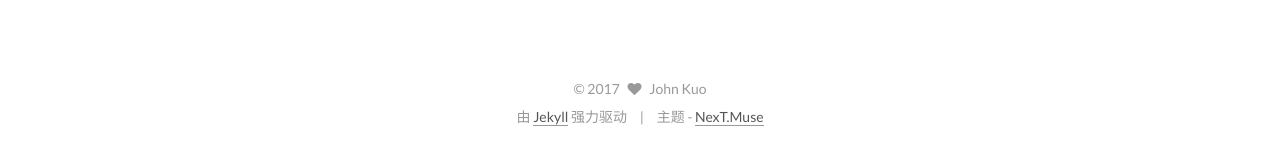
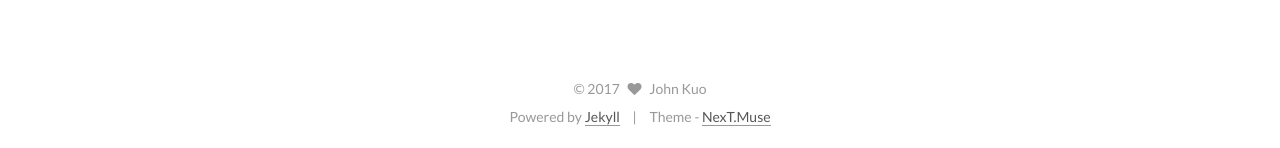
Before and after one commit to davidkoojohn/share, a Jekyll site: the page built from index.html, in a window 1280 px wide. Shown: the part 2264-2412 px from the top of the page. Built offline with Jekyll 4.4.1, drawn with Linux system fonts in a browser that asks for light colours; the list of posts is cut into pages by our own code; comment, search, counter and statistics services are not loaded.

Commit message:
repalce zh-hans footer

```diff
--- a/_data/languages/zh-Hans.yml
+++ b/_data/languages/zh-Hans.yml
@@ -45,8 +45,8 @@ page:
   tags: 标签
 
 footer:
-  powered: "由 %s 强力驱动"
-  theme: 主题
+  powered: "Powered by %s"
+  theme: Theme
 
 counter:
   tag_cloud:
```
